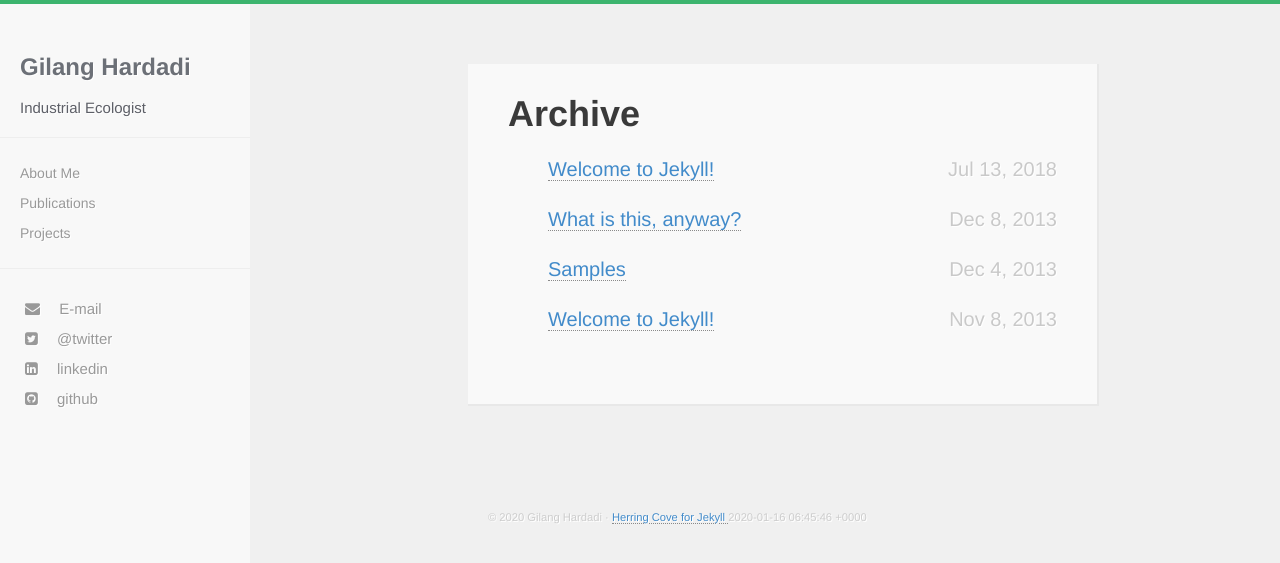
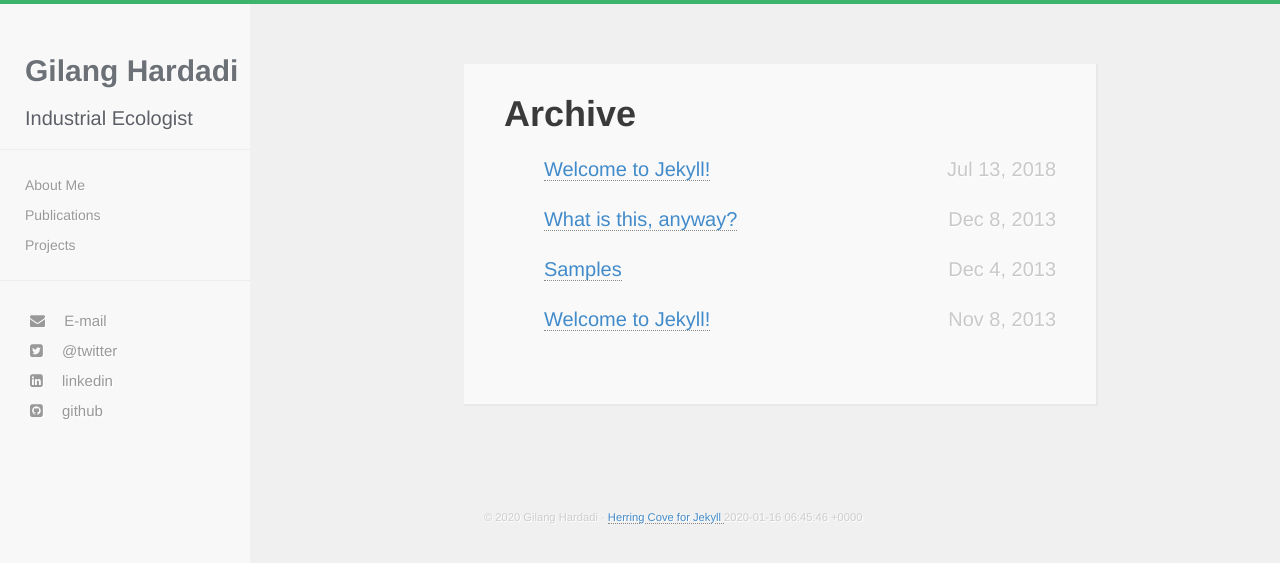
Before and after one commit to ghardadi/gilang.github.io, a Jekyll site: the page built from list.html, in a window 1280 px wide. Shown: the top 563 px of the page. Built offline with Jekyll 4.4.1, drawn with Linux system fonts in a browser that asks for light colours; nearby versions of some CDN libraries.

Commit message:
Update hc.css

```diff
--- a/css/hc.css
+++ b/css/hc.css
@@ -73,7 +73,7 @@ list-style:circle;
 
 #wrapper
 {
-  padding-left:255px;
+  padding-left:250px;
   transition:all .5s ease 0
 }
 
@@ -90,9 +90,9 @@ list-style:circle;
 
 #sidebar-wrapper
 {
-  margin-left:-260px;
-  left:255px;
-  width:255px;
+  margin-left:-250px;
+  left:250px;
+  width:250px;
   background:#f8f8f8;
   position:fixed;
   height:100%;
@@ -108,7 +108,7 @@ list-style:circle;
 {
   position:absolute;
   top:0;
-  width:255px;
+  width:250px;
   list-style:none;
   margin:0;
   padding:30px 0 0
@@ -146,12 +146,12 @@ list-style:circle;
 
 .sidebar-nav > .sidebar-brand
 {
-  font-size:20px
+  font-size:25px
 }
 
 .sidebar-nav > .sidebar-brand > h3
 {
-  font-size:15px;
+  font-size:20px;
   font-weight:100;
   color:#5d5f67
 }
@@ -717,12 +717,12 @@ time
   }
 #wrapper.active {
   position: relative;
-  left: 255px;
+  left: 250px;
 }
 
 #wrapper.active #sidebar-wrapper {
-  left: 255px;
-  width: 255px;
+  left: 250px;
+  width: 250px;
   transition: all 0.7s ease 0s;
 }
 
```
